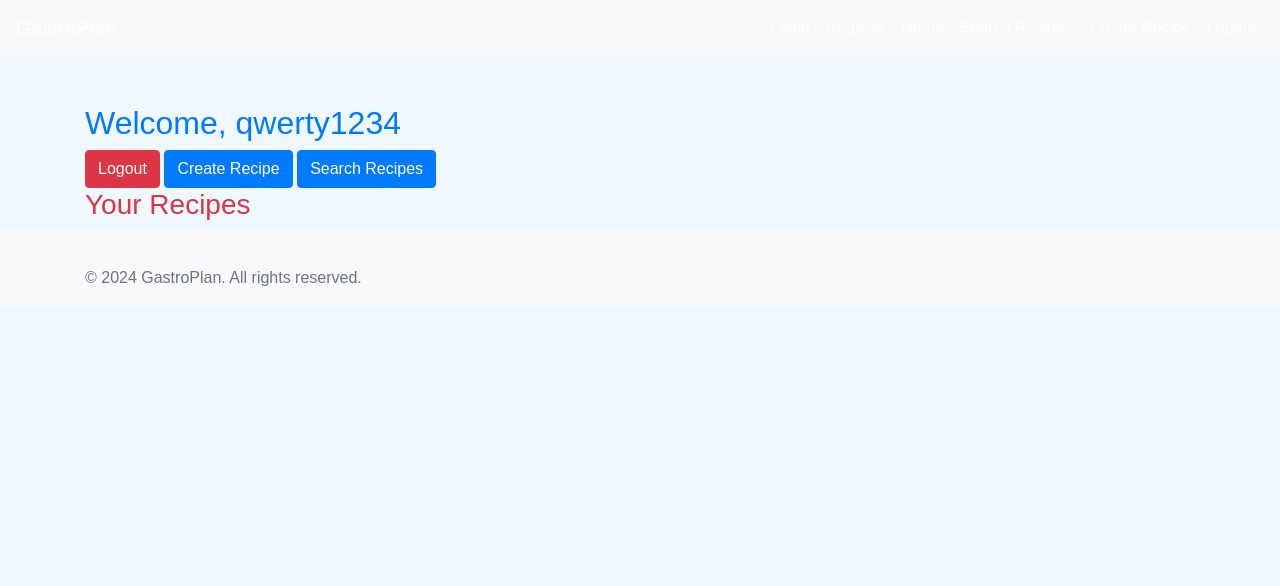
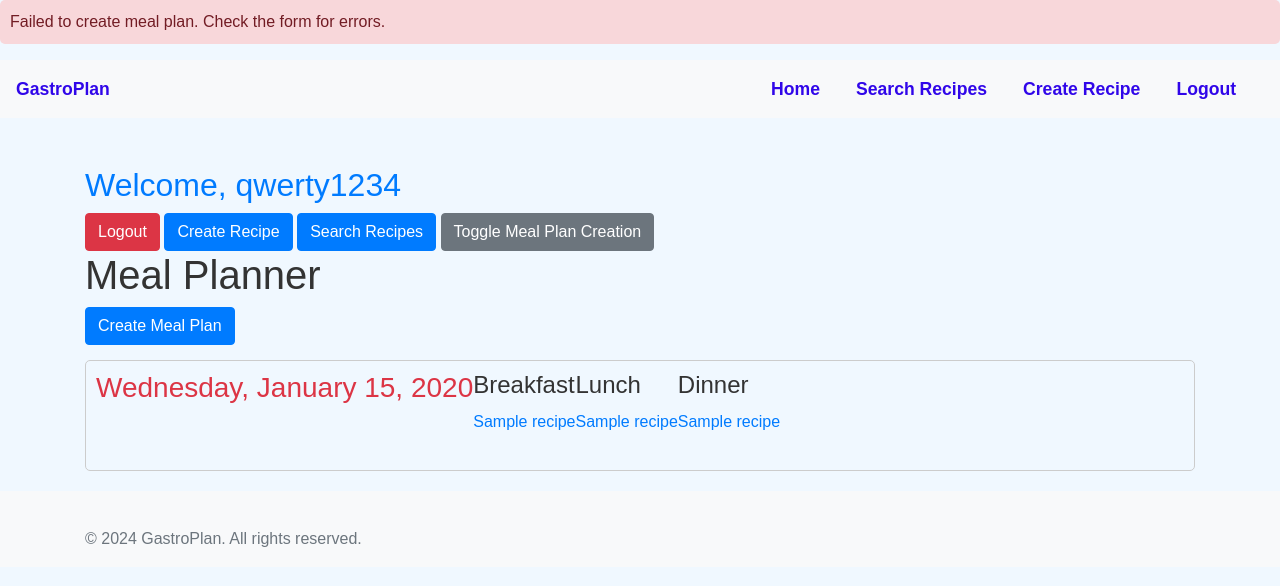
Before and after one commit to EllyIan/Gastro_Plan, a Flask app: page /home in a window 1280 px wide. Shown: the top 586 px of the page. Run offline with Flask 3, Linux system fonts and the light colour scheme; a user stored in the database is signed in; tables that the repository leaves empty hold one stand-in row (values such as "Sample post"); some libraries are stand-ins or nearby versions.

Commit message:
corrections

```diff
--- a/app.py
+++ b/app.py
@@ -7,7 +7,7 @@ from models import User
 app = Flask(__name__)
 
 # Configuration
-app.config['SQLALCHEMY_DATABASE_URI'] = 'sqlite:///gastro2.db'
+app.config['SQLALCHEMY_DATABASE_URI'] = 'sqlite:///gastro3.0.db'
 app.config['SECRET_KEY'] = 'my_secret_key'
 
 # Initialize extensions
--- a/forms.py
+++ b/forms.py
@@ -1,6 +1,8 @@
 from flask_wtf import FlaskForm
-from wtforms import StringField, PasswordField, SubmitField, BooleanField, TextAreaField
+from wtforms import StringField, PasswordField, SubmitField, BooleanField, TextAreaField, DateField,  ValidationError, DateTimeField
 from wtforms.validators import DataRequired, Length, Email, EqualTo
+import re
+from datetime import datetime
 
 class RegistrationForm(FlaskForm):
     username = StringField('Username', validators=[DataRequired(), Length(min=2, max=20)])
@@ -9,17 +11,74 @@ class RegistrationForm(FlaskForm):
     confirm_password = PasswordField('Confirm Password', validators=[DataRequired(), EqualTo('password')])
     submit = SubmitField('Sign Up')
 
+class UsernameOrEmail:
+    def __init__(self, message=None):
+        if not message:
+            message = 'Invalid email or username.'
+        self.message = message
+
+    def __call__(self, form, field):
+        if not re.match(r"[^@]+@[^@]+\.[^@]+", field.data) and not re.match(r"^[a-zA-Z0-9_.-]+$", field.data):
+            raise ValidationError(self.message)
+
+
+
 class LoginForm(FlaskForm):
     #username = StringField('Username', validators=[DataRequired()])
-    email = StringField('Email', validators=[DataRequired(), Email()])
+    username_or_email = StringField('Usename or Email', validators=[DataRequired(), UsernameOrEmail()])
     password = PasswordField('Password', validators=[DataRequired()])
     remember = BooleanField('Remember Me')
     submit = SubmitField('Login')
 
 class NewRecipeForm(FlaskForm):
     title = StringField('Title', validators=[DataRequired()])
-    time = TextAreaField('Time', validators=[DataRequired()])
+    date = DateField('Date',format='%Y-%m-%d' ,validators=[DataRequired()])
     ingredients = StringField('Ingridients', validators=[DataRequired()])
     instructions = TextAreaField('Instructions', validators=[DataRequired()])
     date_posted = TextAreaField('Date_Posted', validators=[DataRequired()])
     submit = SubmitField('Create Recipe')
+
+'''class MealPlanForm(FlaskForm):
+    date = DateField('Date', validators=[DataRequired()])
+    breakfast = SelectField('Breakfast', coerce=int)
+    lunch = SelectField('Lunch', coerce=int)
+    dinner = SelectField('Dinner', coerce=int)
+    submit = SubmitField('Create Meal Plan')'''
+
+class MealPlanForm(FlaskForm):
+    monday_datetime = DateTimeField('Monday Date and Time', format='%Y-%m-%d %H:%M:%S', validators=[DataRequired()], default=lambda: datetime.now())
+    monday_breakfast = StringField('Monday Breakfast', validators=[DataRequired()])
+    monday_lunch = StringField('Monday Lunch', validators=[DataRequired()])
+    monday_dinner = StringField('Monday Dinner', validators=[DataRequired()])
+
+    tuesday_datetime = DateTimeField('Tuesday Date and Time', format='%Y-%m-%d %H:%M:%S', validators=[DataRequired()], default=lambda: datetime.now())
+    tuesday_breakfast = StringField('Tuesday Breakfast', validators=[DataRequired()])
+    tuesday_lunch = StringField('Tuesday Lunch', validators=[DataRequired()])
+    tuesday_dinner = StringField('Tuesday Dinner', validators=[DataRequired()])
+
+    wednesday_datetime = DateTimeField('Wednesday Date and Time', format='%Y-%m-%d %H:%M:%S', validators=[DataRequired()], default=lambda: datetime.now())
+    wednesday_breakfast = StringField('Wednesday Breakfast', validators=[DataRequired()])
+    wednesday_lunch = StringField('Wednesday Lunch', validators=[DataRequired()])
+    wednesday_dinner = StringField('Wednesday Dinner', validators=[DataRequired()])
+
+    thursday_datetime = DateTimeField('Thursday Date and Time', format='%Y-%m-%d %H:%M:%S', validators=[DataRequired()], default=lambda: datetime.now())
+    thursday_breakfast = StringField('Thursday Breakfast', validators=[DataRequired()])
+    thursday_lunch = StringField('Thursday Lunch', validators=[DataRequired()])
+    thursday_dinner = StringField('Thursday Dinner', validators=[DataRequired()])
+
+    friday_datetime = DateTimeField('Friday Date and Time', format='%Y-%m-%d %H:%M:%S', validators=[DataRequired()], default=lambda: datetime.now())
+    friday_breakfast = StringField('Friday Breakfast', validators=[DataRequired()])
+    friday_lunch = StringField('Friday Lunch', validators=[DataRequired()])
+    friday_dinner = StringField('Friday Dinner', validators=[DataRequired()])
+
+    saturday_datetime = DateTimeField('Saturday Date and Time', format='%Y-%m-%d %H:%M:%S', validators=[DataRequired()], default=lambda: datetime.now())
+    saturday_breakfast = StringField('Saturday Breakfast', validators=[DataRequired()])
+    saturday_lunch = StringField('Saturday Lunch', validators=[DataRequired()])
+    saturday_dinner = StringField('Saturday Dinner', validators=[DataRequired()])
+
+    sunday_datetime = DateTimeField('Sunday Date and Time', format='%Y-%m-%d %H:%M:%S', validators=[DataRequired()], default=lambda: datetime.now())
+    sunday_breakfast = StringField('Sunday Breakfast', validators=[DataRequired()])
+    sunday_lunch = StringField('Sunday Lunch', validators=[DataRequired()])
+    sunday_dinner = StringField('Sunday Dinner', validators=[DataRequired()])
+
+    submit = SubmitField('Create Meal Plan')
--- a/routes.py
+++ b/routes.py
@@ -1,8 +1,8 @@
 from flask import Blueprint, render_template, redirect, url_for, flash, request, jsonify
 from flask_login import login_user, logout_user, login_required, current_user
 from extensions import db, bcrypt, or_
-from models import User, Recipe
-from forms import RegistrationForm, LoginForm, NewRecipeForm
+from models import User, Recipe, MealPlan
+from forms import RegistrationForm, LoginForm, NewRecipeForm, MealPlanForm
 from sqlalchemy.exc import IntegrityError
 from spoonacular_api import requests, get_api_recipes
 
@@ -32,7 +32,10 @@ def register():
 def login():
     form = LoginForm()
     if form.validate_on_submit():
-        user = User.query.filter_by(email=form.email.data).first()
+        user = User.query.filter(
+            (User.username == form.username_or_email.data) |
+            (User.email == form.username_or_email.data)
+        ).first()
         if user and bcrypt.check_password_hash(user.password, form.password.data):
             login_user(user, remember=form.remember.data)
             next_page = request.args.get('next')
@@ -58,11 +61,58 @@ main_routes = Blueprint('main_routes', __name__)
 def landing_page():
     return render_template('landing.html')
 
-@main_routes.route('home')
+@main_routes.route('home', methods=['GET', 'POST'])
+@login_required
 def homepage():
-    return render_template('homepage.html')
+    form = MealPlanForm()
+    if form.validate_on_submit():
+        # Process form data and save to database
+        days_of_week = ['Monday', 'Tuesday', 'Wednesday', 'Thursday', 'Friday', 'Saturday', 'Sunday']
+        for day in days_of_week:
+            date = form.date.data
 
+            # Get the meal titles for each day
+            breakfast_title = getattr(form, f"{day}_breakfast").data
+            lunch_title = getattr(form, f"{day}_lunch").data
+            dinner_title = getattr(form, f"{day}_dinner").data
 
+            # Query or create the Recipe instances
+            breakfast = Recipe.query.filter_by(title=breakfast_title).first()
+            if not breakfast and breakfast_title:
+                breakfast = Recipe(title=breakfast_title, user_id=current_user.id)
+                db.session.add(breakfast)
+
+            lunch = Recipe.query.filter_by(title=lunch_title).first()
+            if not lunch and lunch_title:
+                lunch = Recipe(title=lunch_title, user_id=current_user.id)
+                db.session.add(lunch)
+
+            dinner = Recipe.query.filter_by(title=dinner_title).first()
+            if not dinner and dinner_title:
+                dinner = Recipe(title=dinner_title, user_id=current_user.id)
+                db.session.add(dinner)
+
+            # Create the meal plan
+            meal_plan = MealPlan(
+                date=date,
+                breakfast=breakfast,
+                lunch=lunch,
+                dinner=dinner,
+                user_id=current_user.id
+            )
+            db.session.add(meal_plan)
+
+        db.session.commit()
+        flash('Meal Plan created!', 'success')
+        return redirect(url_for('main_routes.homepage'))
+    else:
+        flash('Failed to create meal plan. Check the form for errors.', 'danger')
+        for field, errors in form.errors.items():
+            for error in errors:
+                flash(f"Error in {getattr(form, field).label.text}: {error}", 'danger')
+
+    meal_plans = MealPlan.query.filter_by(user_id=current_user.id).all()
+    return render_template('homepage.html', form=form, meal_plans=meal_plans)
 recipe_routes = Blueprint('recipe_routes', __name__)
 
 @recipe_routes.route('/recipes', methods=['GET', 'POST'])
--- a/static/styles.css
+++ b/static/styles.css
@@ -5,11 +5,17 @@ body {
 }
 
 .navbar {
-    background-color: #007bff; /* Blue navbar */
+    background-color: #f7f8f9; /* Blue navbar */
+}
+
+.navbar-nav .nav-item {
+    margin-right: 20px; /* Add spacing between nav items */
 }
 
 .navbar-brand, .nav-link {
-    color: #fff !important;
+    color: #3006e9 !important;
+    font-weight: bold;
+    font-size: 1.1em;
 }
 
 .btn-primary {
@@ -68,3 +74,25 @@ h3 {
     background-color: #fff3cd;
     color: #856404;
 }
+
+.timetable .day{
+    display: flex;
+    flex-wrap: wrap;
+    margin-bottom: 20px;
+    padding: 10px;
+    border: 1px solid #ccc;
+    border-radius: 5px;
+}
+
+.form-group {
+    margin-bottom: 15px;
+}
+
+
+.timetable .meal {
+    margin-bottom: 10px;
+}
+
+h3, h4 {
+    margin: 0 0 10px;
+}
--- a/templates/base.html
+++ b/templates/base.html
@@ -25,12 +25,7 @@
         </button>
         <div class="collapse navbar-collapse" id="navbarNav">
             <ul class="navbar-nav ml-auto">
-                <li class="nav-item">
-                    <a class="nav-link" href="{{ url_for('auth_routes.login') }}">Login</a>
-                </li>
-                <li class="nav-item">
-                    <a class="nav-link" href="{{ url_for('auth_routes.register') }}">Register</a>
-                </li>
+                {% if current_user.is_authenticated %}
                 <li class="nav-item">
                     <a class="nav-link" href="{{ url_for('main_routes.homepage') }}">Home</a>
                 </li>
@@ -43,6 +38,14 @@
                 <li class="nav-item">
                     <a class="nav-link" href="{{ url_for('auth_routes.logout') }}">Logout</a>
                 </li>
+                {% else %}
+                <li class="nav-item">
+                    <a class="nav-link" href="{{ url_for('auth_routes.login') }}">Login</a>
+                </li>
+                <li class="nav-item">
+                    <a class="nav-link" href="{{ url_for('auth_routes.register') }}">Register</a>
+                </li>
+                {% endif %}
             </ul>
         </div>
     </nav>
--- a/templates/create_recipe.html
+++ b/templates/create_recipe.html
@@ -1,4 +1,5 @@
 {% extends "base.html" %}
+
 {% block title %}Create Recipe{% endblock %}
 
 {% block content %}
--- a/templates/dashboard.html
+++ b/templates/dashboard.html
@@ -5,7 +5,7 @@
 {% block content %}
   <h2>Welcome, {{ current_user.username }}</h2>
   <a href="{{ url_for('auth_routes.logout') }}">Logout</a>
-  <a href="{{ url_for('recipe_routes.manage_recipes') }}">Create Recipe</a>
+  <a href="{{ url_for('recipe_routes.manage_recipes') }}">Creajkte Recipe</a>
   <div id="recipes">
     <!-- Recipes will be loaded here -->
   </div>
--- a/templates/homepage.html
+++ b/templates/homepage.html
@@ -7,24 +7,87 @@
   <a href="{{ url_for('auth_routes.logout') }}" class="btn btn-danger">Logout</a>
   <a href="{{ url_for('recipe_routes.manage_recipes') }}" class="btn btn-primary">Create Recipe</a>
   <a href="{{ url_for('recipe_routes.search_recipes') }}" class="btn btn-primary">Search Recipes</a>
-  <h3>Your Recipes</h3>
-  <div id="recipes">
-    <!-- Recipes will be loaded here -->
+
+
+  <!-- Button to toggle meal plan creation form -->
+  <button id="toggleFormBtn" class="btn btn-secondary">Toggle Meal Plan Creation</button>
+
+  <h1>Meal Planner</h1>
+
+    <!-- Meal Plan Creation Form -->
+  <form method="POST" action="{{ url_for('main_routes.homepage') }}">
+    {{ form.hidden_tag() }}
+
+    {% for day in days %}
+      <div class="day">
+        <h3>{{ day.capitalize() }}</h3>
+
+        <div class="form-group">
+          {{ getattr(form, day + '_datetime').label }}<br>
+          {{ getattr(form, day + '_datetime')(class="form-control") }}
+        </div>
+        <div class="form-group">
+          {{ getattr(form, day + '_breakfast').label }}<br>
+          {{ getattr(form, day + '_breakfast')(class="form-control") }}
+        </div>
+        <div class="form-group">
+          {{ getattr(form, day + '_lunch').label }}<br>
+          {{ getattr(form, day + '_lunch')(class="form-control") }}
+        </div>
+        <div class="form-group">
+          {{ getattr(form, day + '_dinner').label }}<br>
+          {{ getattr(form, day + '_dinner')(class="form-control") }}
+        </div>
+      </div>
+    {% endfor %}
+
+    <div class="form-group">
+      {{ form.submit(class="btn btn-primary") }}
+    </div>
+  </form>
+
+  <!-- Display Existing Meal Plans -->
+  <div class="timetable">
+    {% for meal_plan in meal_plans %}
+    <div class="day">
+        <h3>{{ meal_plan.date.strftime('%A, %B %d, %Y') }}</h3>
+        <div class="meal">
+            <h4>Breakfast</h4>
+            {% if meal_plan.breakfast %}
+            <p><a href="{{ url_for('recipe_routes.recipe_detail', recipe_id=meal_plan.breakfast.id) }}">{{ meal_plan.breakfast.title }}</a></p>
+            {% else %}
+            <p>No recipe assigned</p>
+            {% endif %}
+        </div>
+        <div class="meal">
+            <h4>Lunch</h4>
+            {% if meal_plan.lunch %}
+            <p><a href="{{ url_for('recipe_routes.recipe_detail', recipe_id=meal_plan.lunch.id) }}">{{ meal_plan.lunch.title }}</a></p>
+            {% else %}
+            <p>No recipe assigned</p>
+            {% endif %}
+        </div>
+        <div class="meal">
+            <h4>Dinner</h4>
+            {% if meal_plan.dinner %}
+            <p><a href="{{ url_for('recipe_routes.recipe_detail', recipe_id=meal_plan.dinner.id) }}">{{ meal_plan.dinner.title }}</a></p>
+            {% else %}
+            <p>No recipe assigned</p>
+            {% endif %}
+        </div>
+    </div>
+    {% endfor %}
   </div>
+
+  <!-- JavaScript to toggle meal plan creation form -->
   <script>
-    // JavaScript to fetch and display recipes
-    fetch('/recipes')
-      .then(response => response.text())
-      .then(data => {
-        const parser = new DOMParser();
-        const doc = parser.parseFromString(data, 'text/html');
-        const recipesList = doc.querySelectorAll('li a');
-        const recipesDiv = document.getElementById('recipes');
-        recipesList.forEach(recipe => {
-          const recipeDiv = document.createElement('div');
-          recipeDiv.innerHTML = `<a href="${recipe.href}">${recipe.innerText}</a>`;
-          recipesDiv.appendChild(recipeDiv);
-        });
-      });
+    document.getElementById('toggleFormBtn').addEventListener('click', function() {
+      const formDiv = document.getElementById('mealPlanForm');
+      if (formDiv.style.display === 'none') {
+        formDiv.style.display = 'block';
+      } else {
+        formDiv.style.display = 'none';
+      }
+    });
   </script>
 {% endblock %}
--- a/templates/login.html
+++ b/templates/login.html
@@ -20,8 +20,8 @@ Login - GastroPlan
 
         {{ form.hidden_tag() }}
         <div class="form-group">
-            {{ form.email.label(class="form-control-label") }}
-            {{ form.email(class="form-control form-control-lg") }}
+            {{ form.username_or_email.label(class="form-control-label") }}
+            {{ form.username_or_email(class="form-control form-control-lg") }}
         </div>
         <div class="form-group">
             {{ form.password.label(class="form-control-label") }}
```
Also changed, not shown: models.py (+24 -2 lines), instance/gastro2.0.db (added), instance/gastro2.db, instance/gastro3.0.db (added), instance/gastro3.db (added).
